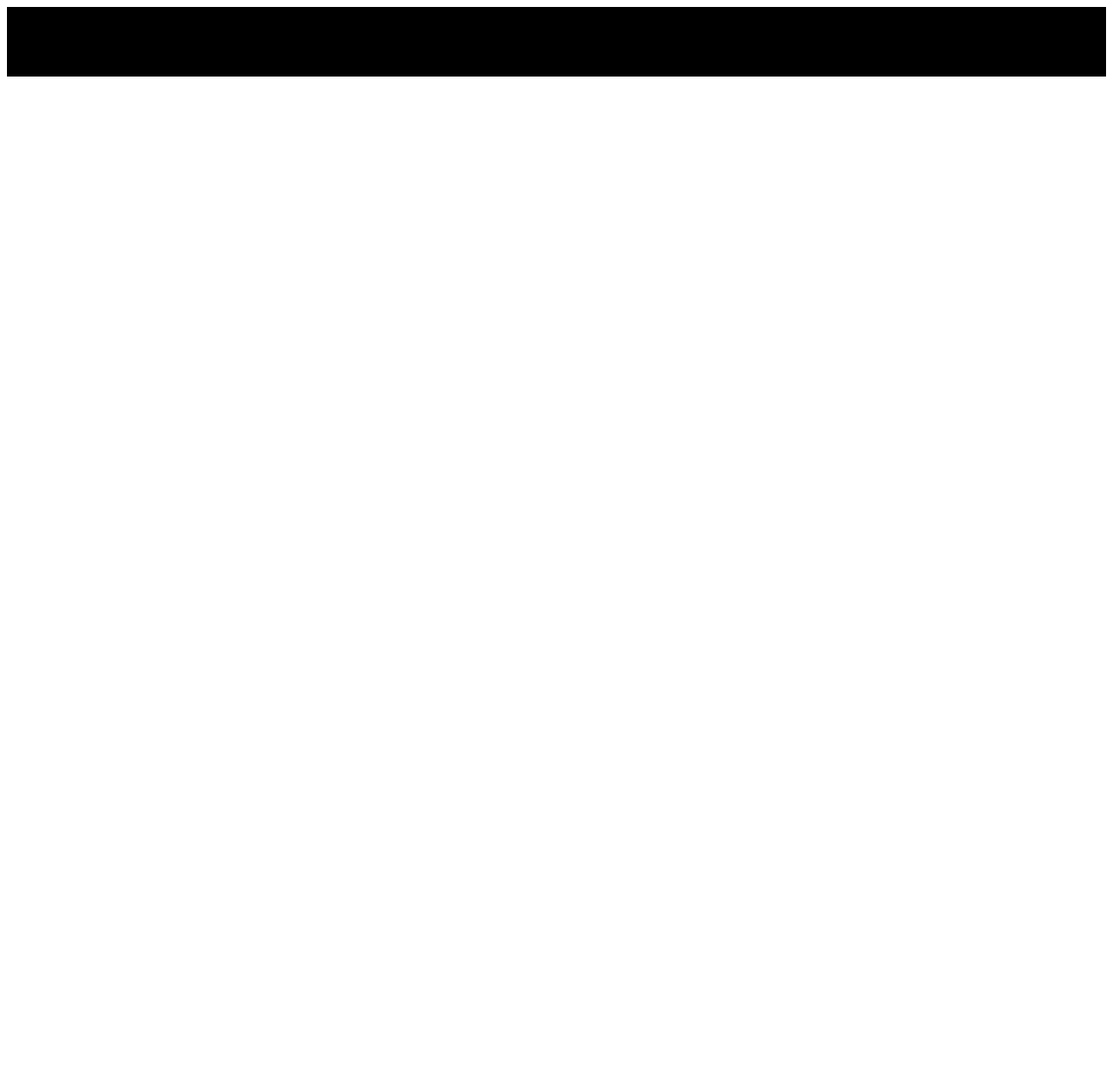
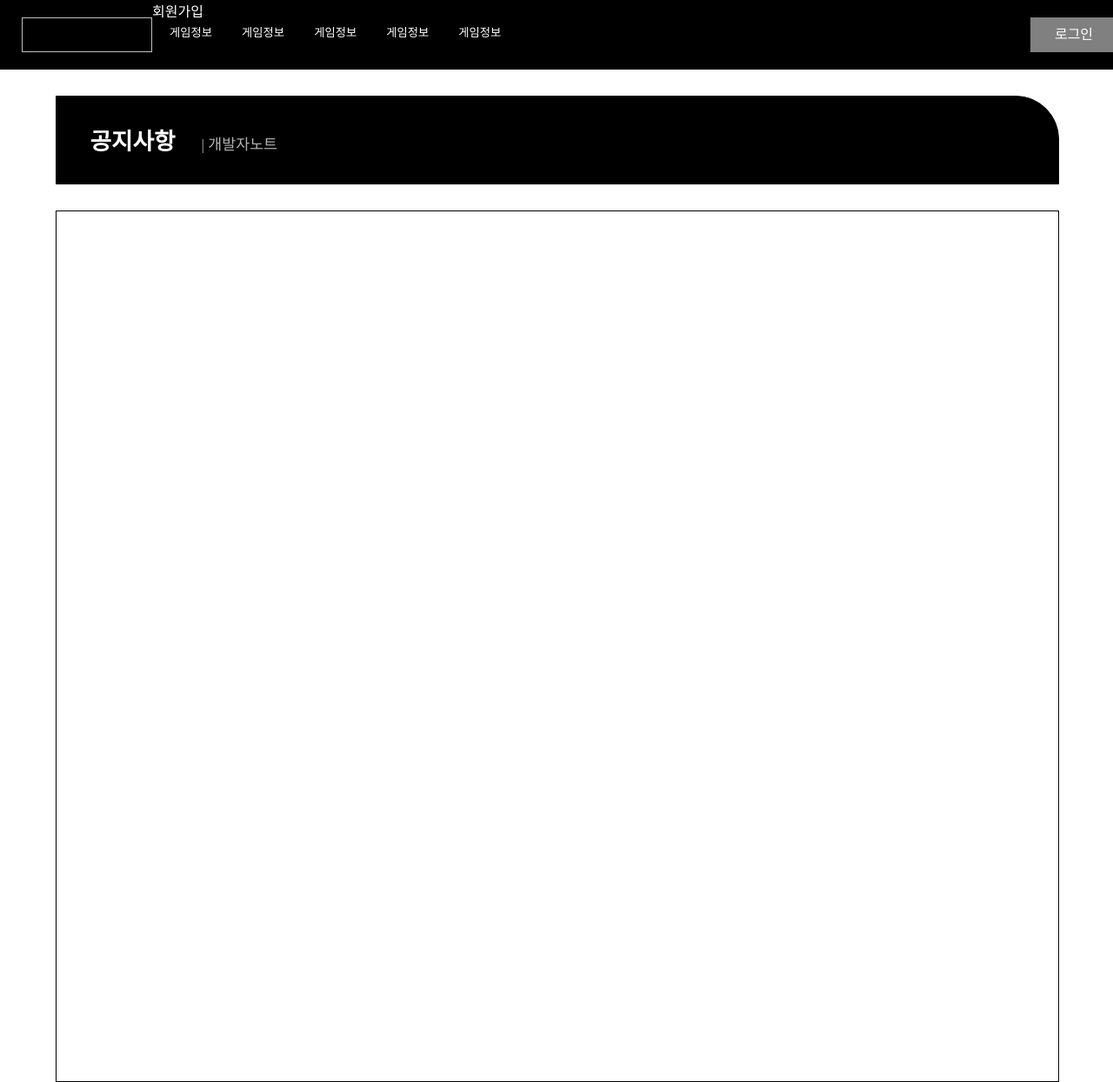
Before and after one commit to Lansional/PPPWebProject, a PHP site: page /theNotice.html in a window 1280 px wide. Shown: the whole page at 87% size. Before the commit the page ends 88 px from the top, so only its background shows below. Run offline with PHP 8.4, Linux system fonts and the light colour scheme.

Commit message:
theNotice simillar with LOL

```diff
--- a/TheNotice/theNotice.css
+++ b/TheNotice/theNotice.css
@@ -1,8 +1,87 @@
-#theBar {
+body {
+    margin: 0;
+    padding: 0;
+}
+
+.theBar {
+    position: fixed;
     width: 100%;
     height: 80px;
-
+    padding-left: 25px;
     background-color: black;
 }
 
-#notice {}
+.logo {
+    float: left;
+    margin-top: 20px;
+    width: 150px;
+    height: 40px;
+}
+
+.theTagUL {
+    margin-left: 100px;
+    margin-top: 27px;
+    position: fixed;
+}
+
+.theTagLI {
+    margin-left: 30px;
+    font-size: 10pt;
+    display: inline;
+    color: white;
+}
+
+.LIlink {
+    color: white;
+    text-decoration: none;
+}
+
+.login {
+    margin-right: 120px;
+    float: right;
+    margin-top: 20px;
+    width: 100px;
+    height: 34px;
+    background-color: gray;
+    margin-right: 20px;
+    text-align: center;
+    padding-top: 6px;
+    font-size: 12pt;
+}
+
+.notice {
+    width: 90vw;
+    height: 100px;
+    margin-left: 5vw;
+    border: 1px solid black;
+    border-top-right-radius: 50px;
+    background-color: black;
+}
+
+.link {
+    color: white;
+    text-decoration: none;
+}
+
+.noticeText {
+    color: white;
+    font-weight: 1000;
+    padding-top: 3px;
+    padding-left: 3vw;
+    font-size: 20pt;
+}
+
+.insideOfNoticeText {
+    font-weight: 500;
+    padding-left: 30px;
+    font-size: 13pt;
+    opacity: 0.7;
+}
+
+.grid {
+    width: 90vw;
+    height: 1000px;
+    margin-left: 5vw;
+    margin-top: 30px;
+    border: 1px solid black;
+}
--- a/TheNotice/theNotice.html
+++ b/TheNotice/theNotice.html
@@ -12,8 +12,24 @@
 
 <body>
     <!-- 상단 바 -->
-    <div id="theBar"></div>
-    <div id="notice"></div>
+    <div class="theBar">
+        <img class="logo">
+        <ul class="theTagUL">
+            <li class="theTagLI"><a class="LIlink" href="#">게임정보</a></li>
+            <li class="theTagLI"><a class="LIlink" href="#">게임정보</a></li>
+            <li class="theTagLI"><a class="LIlink" href="#">게임정보</a></li>
+            <li class="theTagLI"><a class="LIlink" href="#">게임정보</a></li>
+            <li class="theTagLI"><a class="LIlink" href="#">게임정보</a></li>
+        </ul>
+        <div class="login"><a class="link" href="#">로그인</a></div>
+        <div class="signUp"><a class="link" href="#">회원가입</a></div>
+        <div style="float: right; width: 20px;"></div>
+    </div>
+    <div style="height: 110px;"></div>
+    <div class="notice">
+        <p class="noticeText">공지사항<span class="insideOfNoticeText">&#124; 개발자노트</span></h2>
+    </div>
+    <div class="grid"></div>
 </body>
 
 </html>
```
Also changed, not shown: TheNotice/smaller.css (added).
